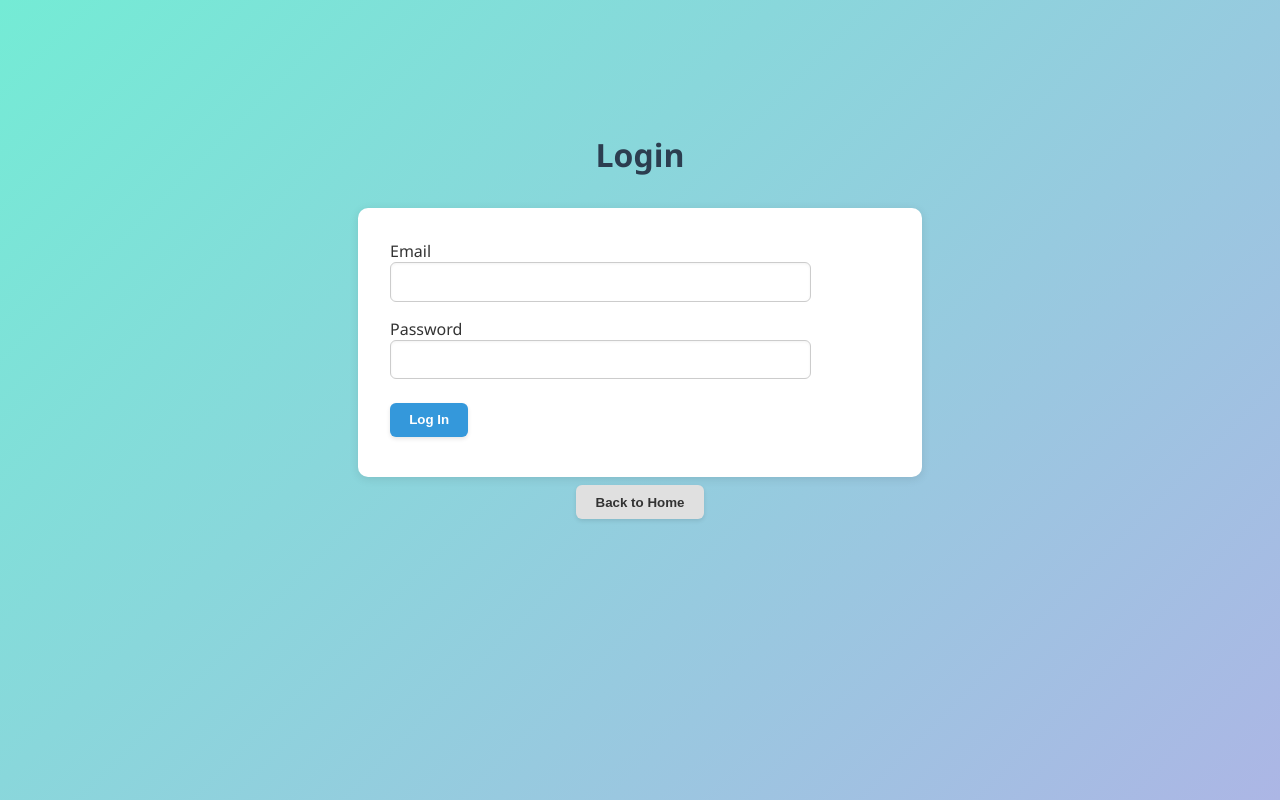
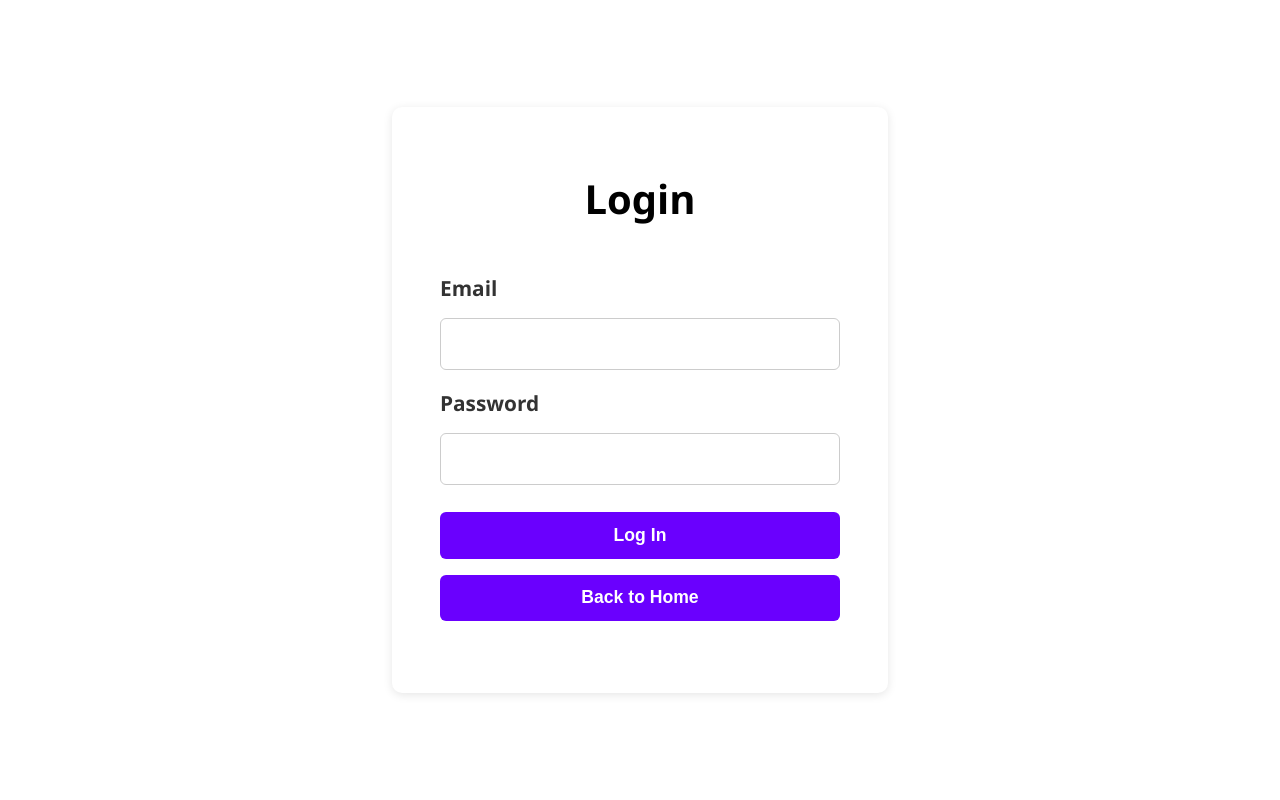
Before and after one commit to Carturo8/event-management-spa, a website built with Vite: page index.html in a window 1280 px wide. Both pictures are taken after a click on the button "Log In". Built offline with nearby package versions, Linux system fonts and the light colour scheme; some packages are replaced by stand-ins of ours.

Commit message:
styles: improve form layout and button hover color

```diff
--- a/src/auth/login.js
+++ b/src/auth/login.js
@@ -10,8 +10,9 @@ export function renderLoginView() {
     // Inject the login form into the app container
     app.innerHTML = `
         <div class="auth-container">
-            <h1>Login</h1>
             <form id="loginForm" class="auth-form">
+                <h2>Login</h2>
+
                 <label>Email</label>
                 <input type="email" name="email" required>
 
@@ -19,8 +20,8 @@ export function renderLoginView() {
                 <input type="password" name="password" required>
 
                 <button type="submit">Log In</button>
+                <button id="backHomeBtn">Back to Home</button>
             </form>
-            <button id="backHomeBtn" class="secondary-button">Back to Home</button>
         </div>
     `;
 
--- a/src/auth/register.js
+++ b/src/auth/register.js
@@ -9,8 +9,9 @@ export function renderRegisterView() {
     // Inject the registration form into the app container
     app.innerHTML = `
         <div class="auth-container">
-            <h1>Register</h1>
             <form id="registerForm" class="auth-form">
+                <h2>Register</h2>
+
                 <label>Full Name</label>
                 <input type="text" name="name" required>
 
@@ -29,8 +30,8 @@ export function renderRegisterView() {
                 </select>
 
                 <button type="submit">Register</button>
+                <button id="backHomeBtn" class="secondary-button">Back to Home</button>
             </form>
-            <button id="backHomeBtn" class="secondary-button">Back to Home</button>
         </div>
     `;
 
--- a/src/style.css
+++ b/src/style.css
@@ -3,31 +3,32 @@ body {
     margin: 0;
     padding: 0;
     font-family: 'Segoe UI', Tahoma, Geneva, Verdana, sans-serif;
-    background-color: #f0f4f8;
-    color: #333;
+    background-color: whitesmoke;
+    color: black;
     min-height: 100vh;
     display: flex;
     justify-content: center;
-    align-items: flex-start;
+    align-items: center;
 }
 
-h1, h2 {
-    color: #2c3e50;
-    margin-bottom: 1rem;
-    text-align: center;
-}
+/*h1, h2 {*/
+/*    text-align: center;*/
+/*    font-size: 2.5rem;*/
+/*    color: black;*/
+/*}*/
 
 /* ------------------ LAYOUT ------------------ */
 #app {
     width: 100%;
     max-width: 900px;
-    margin: 2rem auto;
-    padding: 2rem;
+    display: flex;
+    justify-content: center;
+    align-items: center;
 }
 
 /* ------------------ HOME WELCOME PAGE ------------------ */
 body.home {
-    background: linear-gradient(135deg, #74ebd5, #acb6e5);
+    background: rgba(255, 255, 255, 0.5);
 }
 
 .welcome-container {
@@ -55,29 +56,57 @@ body.home {
 
 /* ------------------ AUTH VIEWS (login/register) ------------------ */
 .auth-container {
+    width: 100%;
+    max-width: 500px;
     display: flex;
     flex-direction: column;
     align-items: center;
-    margin-top: 3rem;
 }
 
 .auth-form {
     width: 100%;
-    max-width: 500px;
+    max-width: 400px;
+    display: flex;
+    flex-direction: column;
+    padding: 4rem 3rem;
+    font-weight: bold;
     background-color: #fff;
-    padding: 2rem;
     border-radius: 10px;
     box-shadow: 0 2px 10px rgba(0,0,0,0.1);
 }
 
+.auth-form h2 {
+    margin-top: 0;
+    margin-bottom: 3rem;
+    text-align: center;
+    font-size: 2.5rem;
+}
+
+.auth-form label {
+    margin-bottom: 1rem;
+    font-size: 1.3rem;
+    color: #333;
+}
+
+.auth-form input {
+    box-sizing: border-box;
+    width: 100%;
+    max-width: 500px;
+    margin-bottom: 1.2rem;
+    padding: 1rem;
+    font-size: 1rem;
+    border: 1px solid #ccc;
+    border-radius: 6px;
+}
+
 /* ------------------ DASHBOARD ------------------ */
-#dashboardContent section {
-    background-color: #ffffff;
-    border-radius: 8px;
-    box-shadow: 0 2px 8px rgba(0,0,0,0.08);
-    padding: 1.5rem;
-    margin-bottom: 2rem;
-}
+/*#dashboardContent section {*/
+/*    background-color: rgba(255, 255, 255, 0.44);*/
+/*    border-radius: 8px;*/
+/*    box-shadow: 0 2px 8px rgba(0,0,0,0.08);*/
+/*    padding: 1.5rem;*/
+/*    margin-bottom: 2rem;*/
+/*}*/
 
 /* ------------------ NOT FOUND ------------------ */
 .not-found {
@@ -111,56 +140,62 @@ li {
 }
 
 /* ------------------ FORM ELEMENTS ------------------ */
-form {
-    margin-top: 1rem;
-    max-width: 500px;
-    margin-left: auto;
-    margin-right: auto;
-    background-color: #fff;
-    padding: 2rem;
-    border-radius: 10px;
-    box-shadow: 0 2px 10px rgba(0,0,0,0.1);
+/*form {*/
+/*    margin-top: 1rem;*/
+/*    max-width: 500px;*/
+/*    margin-left: auto;*/
+/*    margin-right: auto;*/
+/*    background-color: #fff;*/
+/*    padding: 2rem;*/
+/*    border-radius: 10px;*/
+/*    box-shadow: 0 2px 10px rgba(0,0,0,0.1);*/
+/*}*/
+
+input {
+    outline: none;
 }
 
-input,
-select {
-    display: block;
-    width: 100%;
-    max-width: 400px;
-    margin-bottom: 1rem;
-    padding: 0.6rem;
-    border: 1px solid #ccc;
-    border-radius: 6px;
-    font-size: 1rem;
-    box-shadow: inset 0 1px 3px rgba(0,0,0,0.05);
-}
+/*input,*/
+/*select {*/
+/*    display: block;*/
+/*    width: 100%;*/
+/*    max-width: 400px;*/
+/*    margin-bottom: 1rem;*/
+/*    padding: 0.6rem;*/
+/*    border: 1px solid #ccc;*/
+/*    border-radius: 6px;*/
+/*    font-size: 1rem;*/
+/*    box-shadow: inset 0 1px 3px rgba(0,0,0,0.05);*/
+/*}*/
 
-.search-input {
-    margin-bottom: 1rem;
-    padding: 0.5rem;
-    width: 100%;
-    max-width: 500px;
-    font-size: 1rem;
-    border-radius: 6px;
-    border: 1px solid #ccc;
-}
+/*.search-input {*/
+/*    margin-bottom: 1rem;*/
+/*    padding: 0.5rem;*/
+/*    width: 100%;*/
+/*    max-width: 500px;*/
+/*    font-size: 1rem;*/
+/*    border-radius: 6px;*/
+/*    border: 1px solid #ccc;*/
+/*}*/
 
 /* ------------------ BUTTONS ------------------ */
 button {
-    background-color: #3498db;
+    width: 100%;
+    max-width: 400px;
+    margin: 0.5rem 0;
+    padding: 0.8rem;
+    font-size: 1.1rem;
+    font-weight: bold;
+    background-color: #6a00fe;
     color: white;
     border: none;
-    padding: 0.6rem 1.2rem;
-    margin: 0.5rem 0;
     border-radius: 6px;
     cursor: pointer;
-    font-weight: bold;
     transition: all 0.2s ease-in-out;
-    box-shadow: 0 2px 4px rgba(0,0,0,0.1);
 }
 
 button:hover {
-    background-color: #2980b9;
+    background-color: #5200c7;
     transform: translateY(-1px);
 }
 
--- a/src/views/home.js
+++ b/src/views/home.js
@@ -9,9 +9,11 @@ export function renderHomeView() {
 
     // Inject basic home screen content
     app.innerHTML = `
-        <h1>Welcome to the Event Management SPA</h1>
-        <button id="goToLogin">Log In</button>
-        <button id="goToRegister">Register</button>
+        <div class="welcome-container">
+            <h1>Welcome to the Event Management SPA</h1>
+            <button id="goToLogin">Log In</button>
+            <button id="goToRegister">Register</button>
+        </div>
     `;
 
     // Navigate to the login view when the "Log In" button is clicked
```
